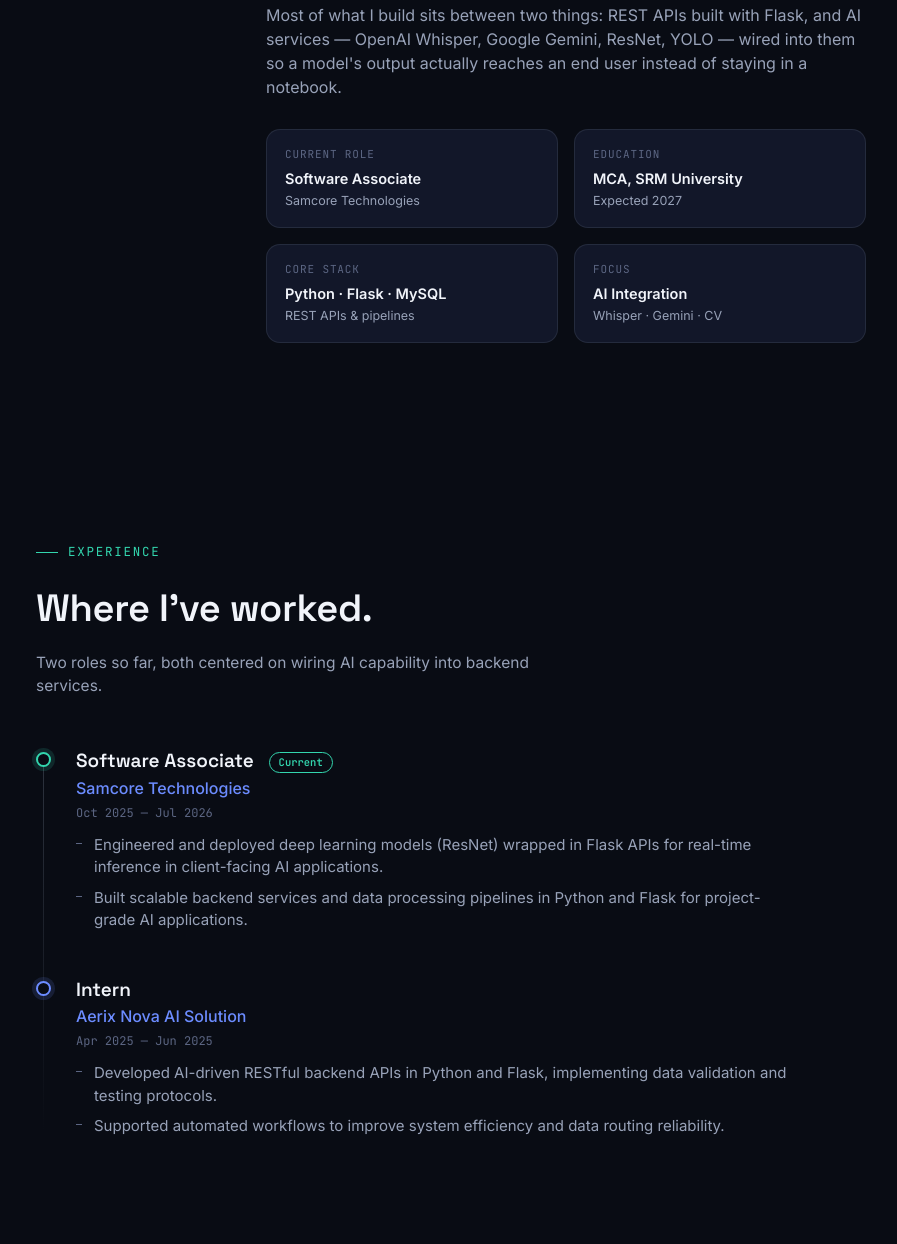
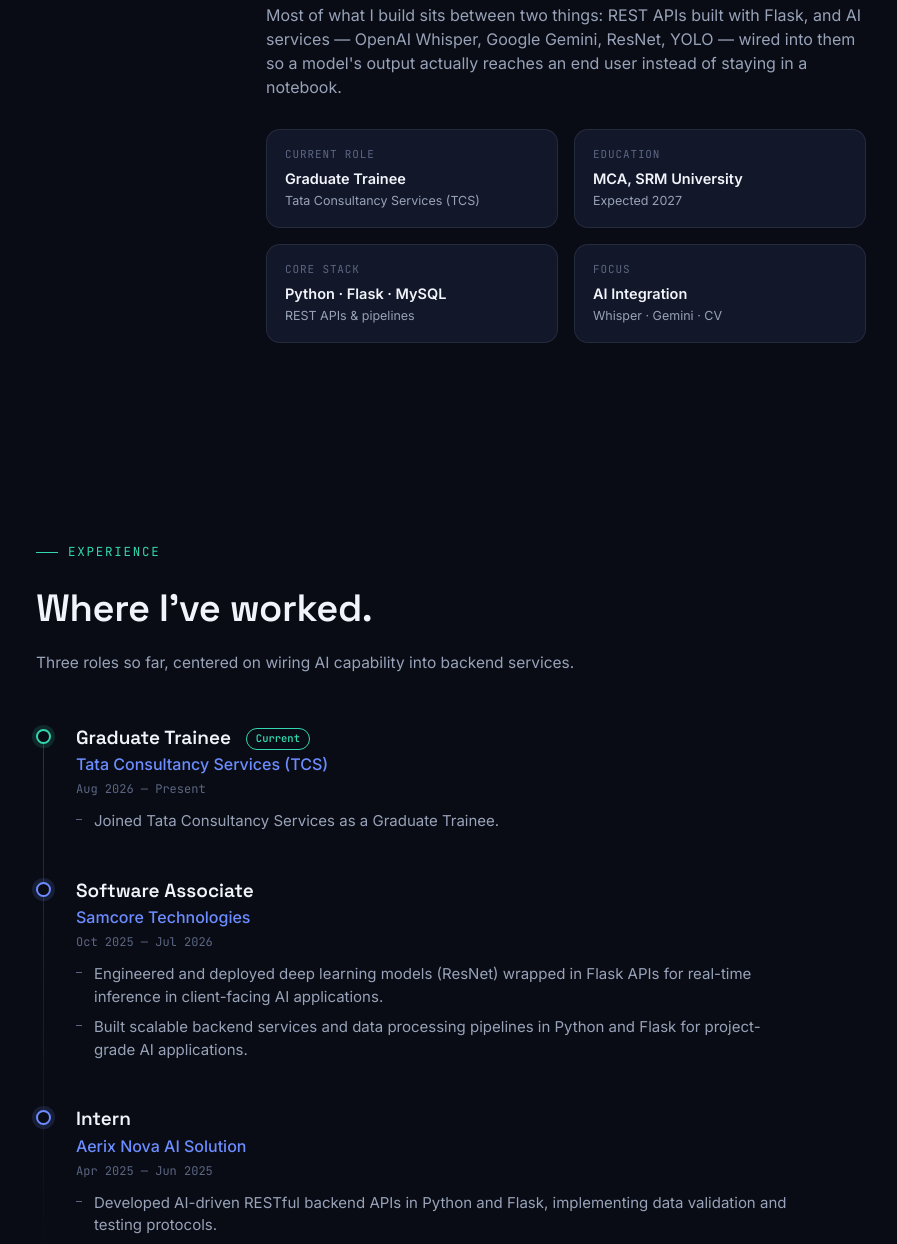
Before and after one commit to Jaisurya-23/portfolio, a plain HTML site: page index.html in a window 1280 px wide. Shown: the part 1556-2800 px from the top of the page, without its empty margins (38-935 px from the left). Drawn offline with Linux system fonts and the light colour scheme.

Commit message:
updating my tcs career

```diff
--- a/index.html
+++ b/index.html
@@ -345,7 +345,7 @@
     <p class="reveal">I'm a Python Backend &amp; AI Integration Engineer with hands-on experience deploying machine learning models, computer vision systems, and LLM-powered workflows into working applications.</p>
     <p class="reveal">Most of what I build sits between two things: REST APIs built with Flask, and AI services — OpenAI Whisper, Google Gemini, ResNet, YOLO — wired into them so a model's output actually reaches an end user instead of staying in a notebook.</p>
     <div class="about-facts reveal">
-      <div class="fact"><div class="label">Current Role</div><div class="value">Software Associate<small>Samcore Technologies</small></div></div>
+      <div class="fact"><div class="label">Current Role</div><div class="value">Graduate Trainee<small>Tata Consultancy Services (TCS)</small></div></div>
       <div class="fact"><div class="label">Education</div><div class="value">MCA, SRM University<small>Expected 2027</small></div></div>
       <div class="fact"><div class="label">Core Stack</div><div class="value">Python · Flask · MySQL<small>REST APIs &amp; pipelines</small></div></div>
       <div class="fact"><div class="label">Focus</div><div class="value">AI Integration<small>Whisper · Gemini · CV</small></div></div>
@@ -357,11 +357,20 @@
   <div class="wrap">
     <div class="eyebrow reveal">Experience</div>
     <h2 class="section-title reveal">Where I've worked.</h2>
-    <p class="section-sub reveal">Two roles so far, both centered on wiring AI capability into backend services.</p>
+    <p class="section-sub reveal">Three roles so far, centered on wiring AI capability into backend services.</p>
     <div class="timeline">
       <div class="t-item current reveal">
         <div class="t-dot"></div>
-        <div class="t-role">Software Associate <span class="badge-current">Current</span></div>
+        <div class="t-role">Graduate Trainee <span class="badge-current">Current</span></div>
+        <div class="t-org">Tata Consultancy Services (TCS)</div>
+        <div class="t-date">Aug 2026 — Present</div>
+        <ul>
+          <li>Joined Tata Consultancy Services as a Graduate Trainee.</li>
+        </ul>
+      </div>
+      <div class="t-item reveal">
+        <div class="t-dot"></div>
+        <div class="t-role">Software Associate</div>
         <div class="t-org">Samcore Technologies</div>
         <div class="t-date">Oct 2025 — Jul 2026</div>
         <ul>
@@ -694,7 +703,7 @@
     printLine('TamilVoice (AI video subtitler), AI Stock Research Platform, AI Sales RAG Chatbot, YOLO+ResNet Detection');
     document.getElementById('projects').scrollIntoView({ behavior: 'smooth' });
   } else if (full === 'experience') {
-    printLine('Software Associate @ Samcore Technologies (Oct 2025 – present). Previously intern @ Aerix Nova AI Solution.');
+    printLine('Graduate Trainee @ Tata Consultancy Services (TCS) (Aug 2026 – present). Previously Software Associate @ Samcore Technologies and intern @ Aerix Nova AI Solution.');
   } else if (full === 'education') {
     printLine('MCA @ SRM University (expected 2027). BCA @ Bishop Heber College (2025).');
   } else if (full === 'contact') {
```
